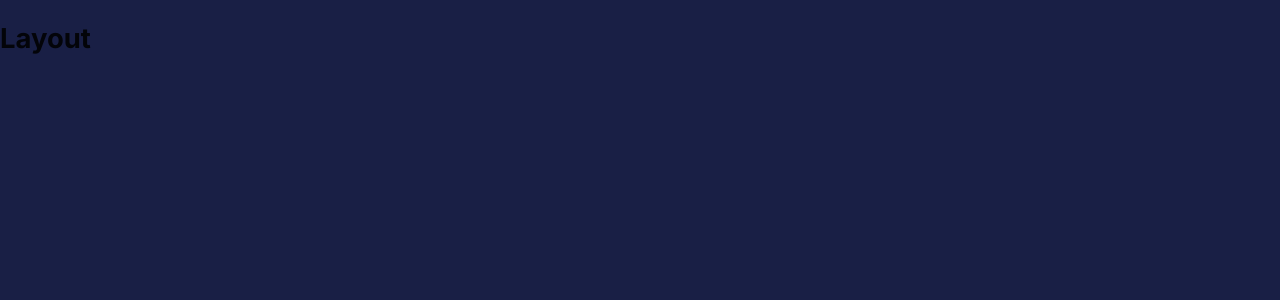
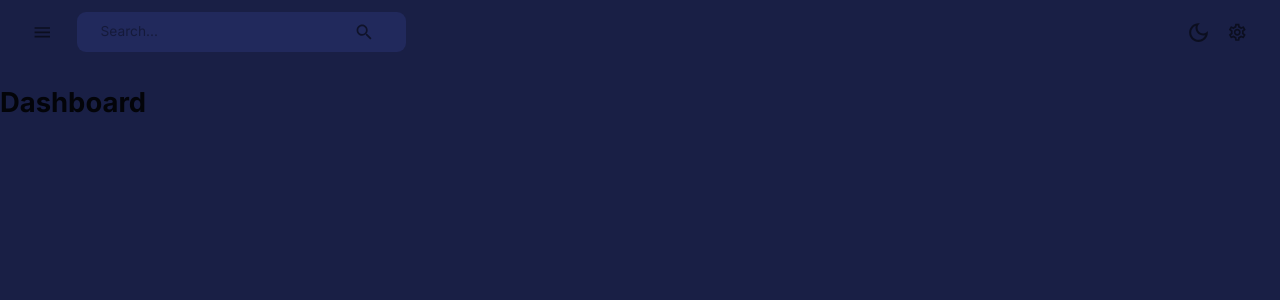
Before and after one commit to NoerGitKat/admin-dashboard-react-ts, a React (Vite) app in the folder client/: page /dashboard in a window 1280 px wide. Shown: the top 300 px of the page. Built offline with nearby package versions, Linux system fonts and the light colour scheme.

Commit message:
remove reverseTheme util, basic navbar and layout

```diff
--- a/client/index.html
+++ b/client/index.html
@@ -4,7 +4,7 @@
     <meta charset="UTF-8" />
     <link rel="icon" type="image/svg+xml" href="/vite.svg" />
     <meta name="viewport" content="width=device-width, initial-scale=1.0" />
-    <title>Vite + React + TS</title>
+    <title>MERN Dashboard</title>
   </head>
   <body>
     <div id="root"></div>
--- /dev/null
+++ b/client/src/components/common/Navbar.tsx
@@ -0,0 +1,85 @@
+import {
+  DarkModeOutlined,
+  LightModeOutlined,
+  Search,
+  SettingsOutlined,
+} from "@mui/icons-material";
+import {
+  AppBar,
+  Box,
+  IconButton,
+  InputBase,
+  Toolbar,
+  useTheme,
+} from "@mui/material";
+import { GridMenuIcon } from "@mui/x-data-grid";
+import { useDispatch } from "react-redux";
+import { useSidebar } from "../../hooks";
+import { setTheme } from "../../store/globalSlice";
+import { TTheme } from "../../types";
+import { ETheme } from "../../types/enums";
+
+const navbarStyles = {
+  position: "static",
+  background: "none",
+  boxShadow: "none",
+};
+
+const toolbarStyles = {
+  justifyContent: "space-between",
+};
+
+const navBoxStyles = {
+  display: "flex",
+  justifyContent: "space-between",
+  alignItems: "center",
+};
+
+function Navbar() {
+  const { isOpened, toggleSidebar } = useSidebar();
+  const dispatch = useDispatch();
+  const theme = useTheme<TTheme>();
+
+  return (
+    <AppBar sx={navbarStyles}>
+      <Toolbar sx={toolbarStyles}>
+        {/* LEFT SIDE */}
+        <Box sx={navBoxStyles}>
+          <IconButton onClick={toggleSidebar}>
+            <GridMenuIcon />
+          </IconButton>
+          <Box
+            sx={{
+              ...navBoxStyles,
+              backgroundColor: theme.palette.background.alt,
+              borderRadius: "9px",
+              gap: "3rem",
+              padding: "0.1rem 1.5rem",
+              margin: "0 0 0 1rem",
+            }}
+          >
+            <InputBase placeholder="Search..." />
+            <IconButton>
+              <Search />
+            </IconButton>
+          </Box>
+        </Box>
+        {/* RIGHT SIDE */}
+        <Box sx={navBoxStyles}>
+          <IconButton onClick={() => dispatch(setTheme())}>
+            {theme.palette.theme === ETheme.Dark ? (
+              <DarkModeOutlined sx={{ fontSize: "25px" }} />
+            ) : (
+              <LightModeOutlined sx={{ fontSize: "25px" }} />
+            )}
+          </IconButton>
+          <IconButton>
+            <SettingsOutlined />
+          </IconButton>
+        </Box>
+      </Toolbar>
+    </AppBar>
+  );
+}
+
+export default Navbar;
--- a/client/src/components/layout/Layout.tsx
+++ b/client/src/components/layout/Layout.tsx
@@ -1,8 +1,15 @@
+import { Box } from "@mui/material";
+import { Outlet } from "react-router-dom";
+import Navbar from "../common/Navbar";
+
 function Layout() {
   return (
-    <>
-      <h1>Layout</h1>
-    </>
+    <Box width="100%" height="100%">
+      <Box>
+        <Navbar />
+        <Outlet />
+      </Box>
+    </Box>
   );
 }
 
--- a/client/src/hooks/index.ts
+++ b/client/src/hooks/index.ts
@@ -1 +1,2 @@
 export { useAppDispatch, useAppSelector } from "./redux";
+export { default as useSidebar } from "./useSidebar";
--- /dev/null
+++ b/client/src/hooks/useSidebar.ts
@@ -0,0 +1,13 @@
+import { useCallback, useState } from "react";
+
+const useSidebar = () => {
+  const [isOpened, setIsOpened] = useState(false);
+
+  const toggleSidebar = useCallback(() => {
+    setIsOpened((prevState) => !prevState);
+  }, [isOpened]);
+
+  return { isOpened, toggleSidebar };
+};
+
+export default useSidebar;
--- a/client/src/index.css
+++ b/client/src/index.css
@@ -7,4 +7,24 @@ body,
   height: 100%;
   width: 100%;
   font-family: "Inter", sans-serif;
+  transition: all 0.2s ease;
 }
+
+::-webkit-scrollbar {
+  width: 10px;
+}
+
+/* Track */
+::-webkit-scrollbar-track {
+  background: #7a7f9d;
+}
+
+/* Handle */
+::-webkit-scrollbar-thumb {
+  background: #21295c;
+}
+
+/* Handle on Hover */
+::-webkit-scrollbar-track:hover {
+  background: #21295c;
+}
--- a/client/src/styles/theme.ts
+++ b/client/src/styles/theme.ts
@@ -1,5 +1,4 @@
-import { TThemePalette } from "../types";
-import { reverseTheme } from "../utils";
+import { TTheme, TThemePalette } from "../types";
 
 // color design tokens export
 export const darkTheme: TThemePalette = {
@@ -45,15 +44,55 @@ export const darkTheme: TThemePalette = {
   },
 };
 
-export const lightTheme = reverseTheme(darkTheme);
+export const lightTheme: TThemePalette = {
+  grey: {
+    "0": "#000000",
+    "10": "#141414",
+    "50": "#292929",
+    "100": "#3d3d3d",
+    "200": "#525252",
+    "300": "#666666",
+    "400": "#858585",
+    "500": "#a3a3a3",
+    "600": "#c2c2c2",
+    "700": "#e0e0e0",
+    "800": "#f0f0f0",
+    "900": "#f6f6f6",
+    "1000": "#ffffff",
+  },
+  primary: {
+    "100": "#070812",
+    "200": "#0d1025",
+    "300": "#141937",
+    "400": "#191F45",
+    "500": "#21295c",
+    "600": "#4d547d",
+    "700": "#7a7f9d",
+    "800": "#a6a9be",
+    "900": "#d3d4de",
+  },
+  secondary: {
+    "50": "#332a14",
+    "100": "#665429",
+    "200": "#997d3d",
+    "300": "#cca752",
+    "400": "#ffd166",
+    "500": "#ffda85",
+    "600": "#ffe3a3",
+    "700": "#ffedc2",
+    "800": "#fff6e0",
+    "900": "#f0f0f0",
+  },
+};
 
 // mui theme settings
-export const themeSettings = (theme: string) => {
+export const themeSettings = (theme: string): TTheme => {
   return {
     palette: {
-      theme: theme,
+      theme,
       ...(theme === "dark"
         ? {
+            // Dark mode
             primary: {
               ...darkTheme.primary,
               main: darkTheme.primary[400],
@@ -73,6 +112,7 @@ export const themeSettings = (theme: string) => {
             },
           }
         : {
+            // Light mode
             primary: {
               ...lightTheme.primary,
               main: darkTheme.grey[50],
--- a/client/src/utils/index.ts
+++ /dev/null
@@ -1 +0,0 @@
-export { default as reverseTheme } from "./reverseTheme";
--- a/client/src/utils/reverseTheme.ts
+++ /dev/null
@@ -1,26 +0,0 @@
-import { TThemePalette } from "../types";
-
-// Reverses color palette
-function reverseTheme(tokensDark: TThemePalette): TThemePalette | {} {
-  const reversedTheme = {
-    grey: {},
-    primary: {},
-    secondary: {},
-  } as TThemePalette;
-
-  Object.entries(tokensDark).forEach(([key, val]) => {
-    const keys = Object.keys(val);
-    const values = Object.values(val);
-    const length = keys.length;
-    const reversedObj = {} as Partial<TThemePalette>;
-
-    for (let i = 0; i < length; i++) {
-      reversedObj[keys[i]] = values[length - i - 1];
-    }
-
-    reversedTheme[key] = reversedObj;
-  });
-  return reversedTheme;
-}
-
-export default reverseTheme;
```
Also changed, not shown: client/src/types/index.ts (+41 -0 lines).
